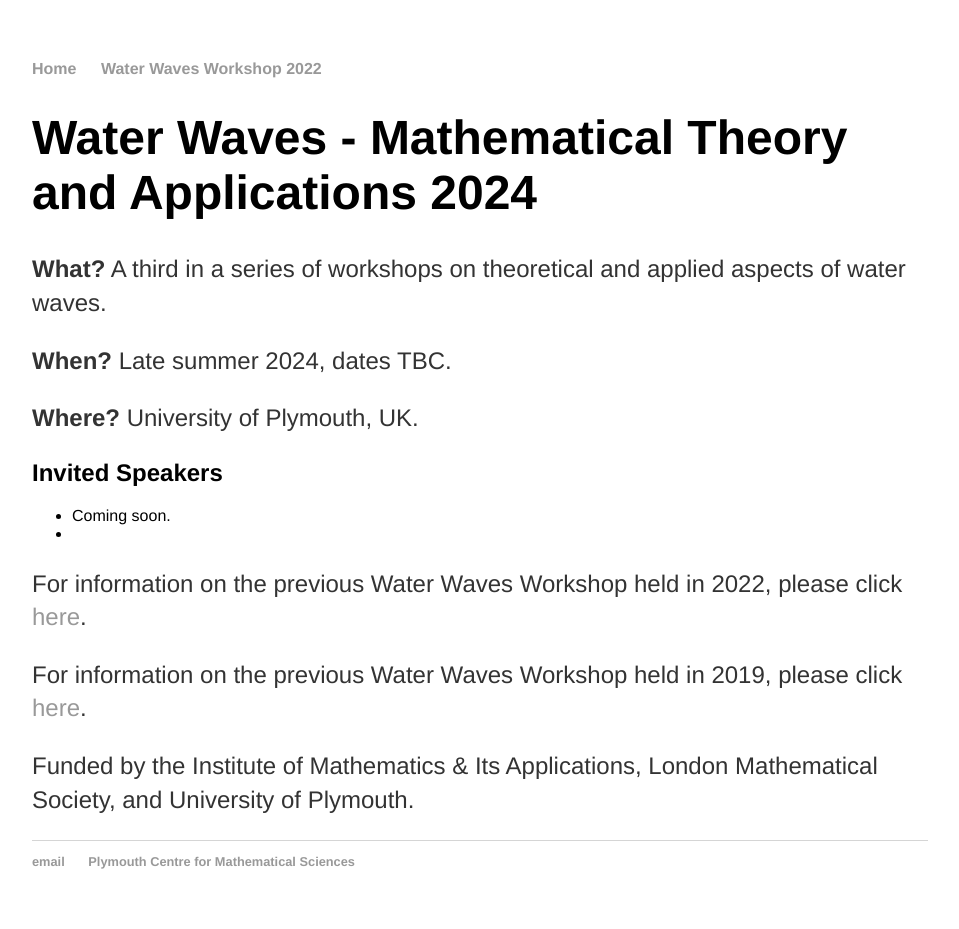
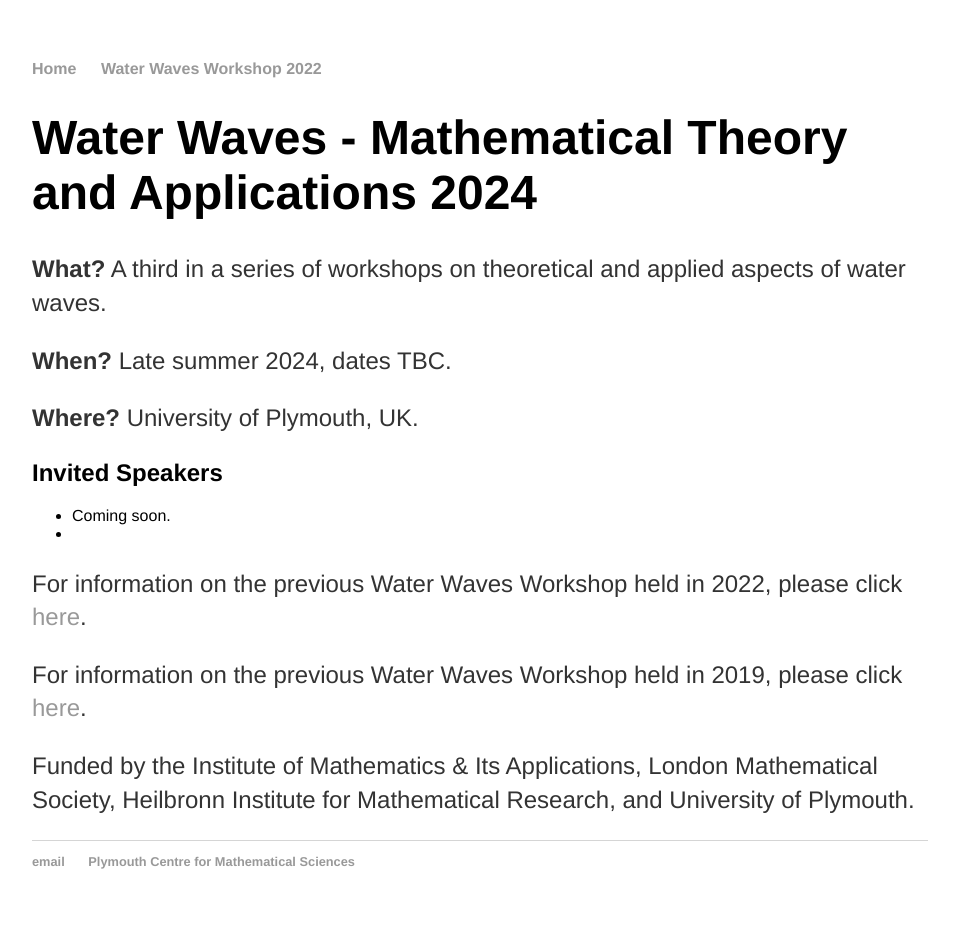
Before and after one commit to rstuhlmeier/rstuhlmeier.github.io, a Jekyll site: the page built from conferences/workshop2024.html, in a window 1280 px wide. Shown: the whole page, without its empty margins (160-1119 px from the left). Built offline with Jekyll 4.4.1, drawn with Linux system fonts in a browser that asks for light colours.

Commit message:
Update workshop2024.html

```diff
--- a/conferences/workshop2024.html
+++ b/conferences/workshop2024.html
@@ -19,4 +19,4 @@ title: Workshop Water Waves 2024 - Mathematical Theory and Applications
 <p>For information on the previous Water Waves Workshop held in 2022, please click <a href="workshop2.html">here</a>.
 <p>For information on the previous Water Waves Workshop held in 2019, please click <a href="workshop.html">here</a>.
 
-<p> Funded by the Institute of Mathematics & Its Applications, London Mathematical Society, and University of Plymouth. </p>
+<p> Funded by the Institute of Mathematics & Its Applications, London Mathematical Society, Heilbronn Institute for Mathematical Research, and University of Plymouth. </p>
```
